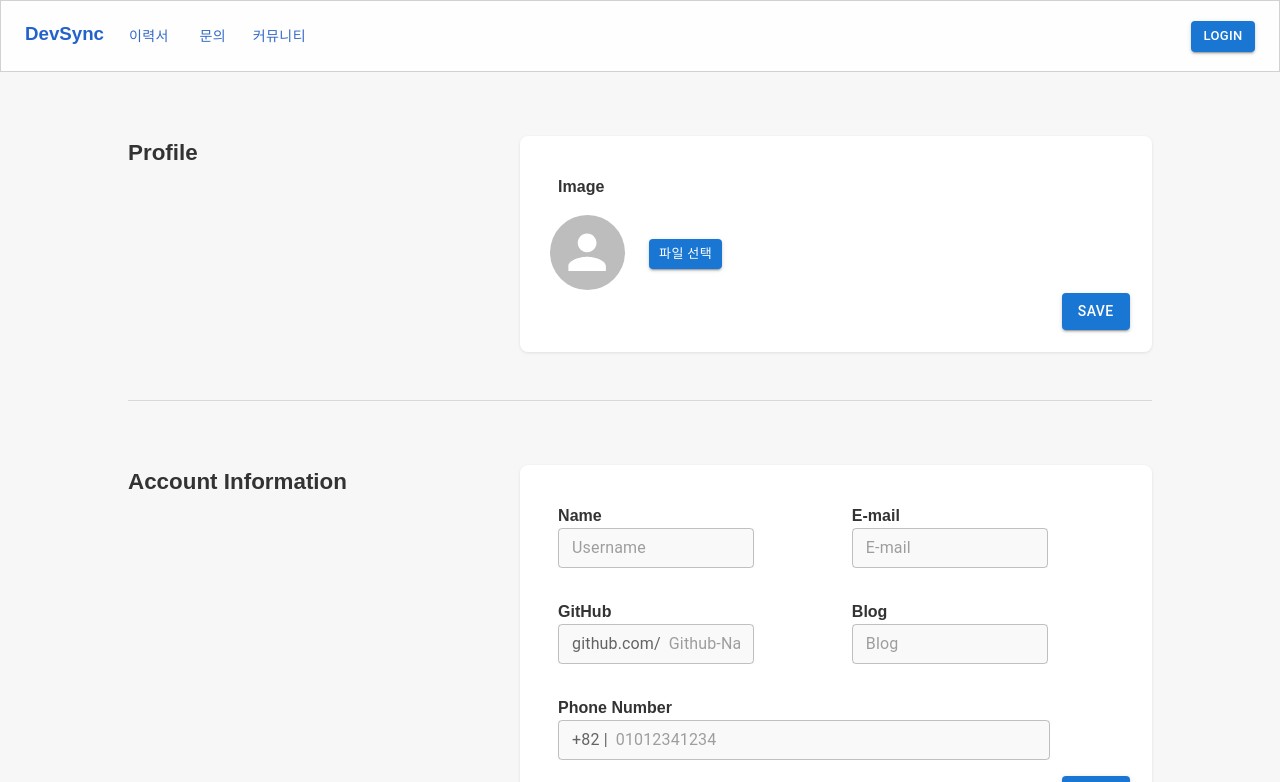
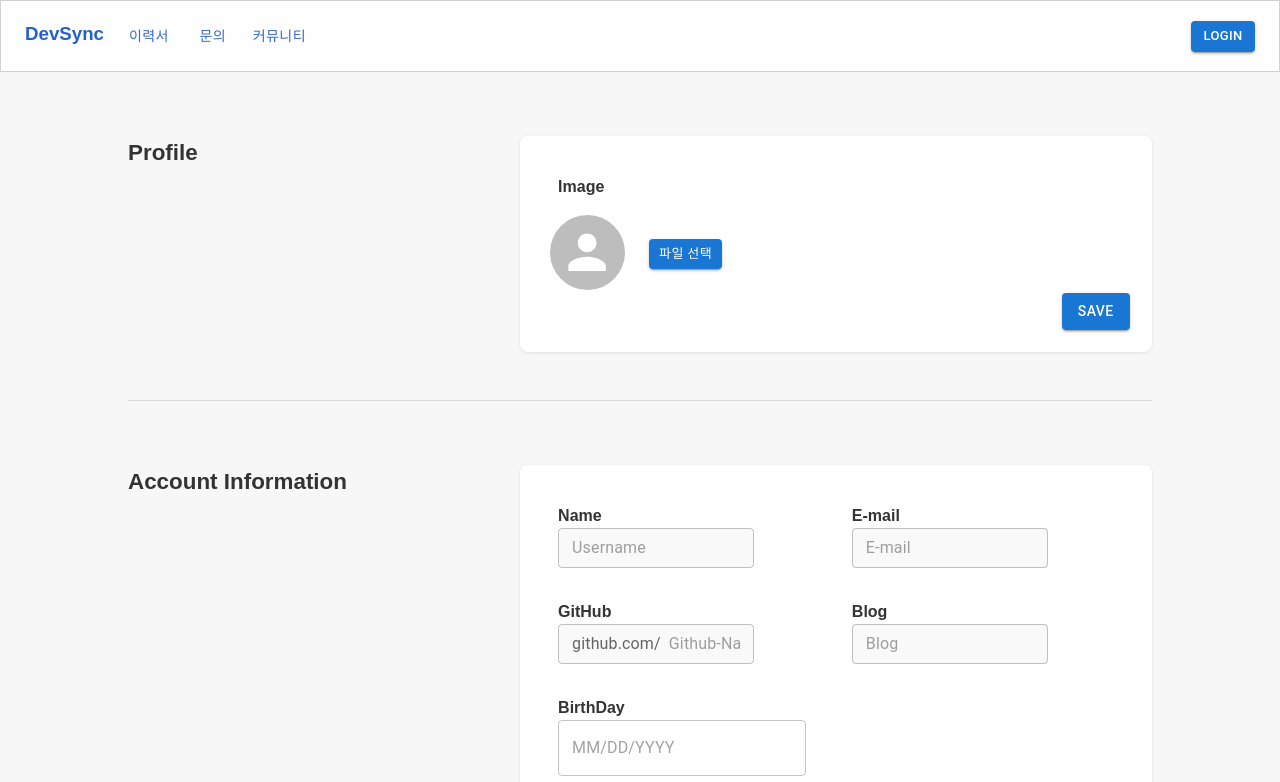
Before and after one commit to wangpy47/dev-sync, a React (Vite) app in the folder front-end/: page /users in a window 1280 px wide. Shown: the top 782 px of the page. Built offline with nearby package versions, Linux system fonts and the light colour scheme; no server answers.

Commit message:
feat. 변경된 데이터 구조에 맞게 수정 및 개인 정보 페이지 목록 추가

```diff
--- a/front-end/package.json
+++ b/front-end/package.json
@@ -14,11 +14,14 @@
     "@emotion/styled": "^11.13.0",
     "@mui/icons-material": "^6.1.3",
     "@mui/material": "^6.1.3",
+    "@mui/x-date-pickers": "^7.23.3",
+    "@mui/x-date-pickers-pro": "^7.23.3",
     "@react-oauth/google": "^0.12.1",
     "@react-pdf/renderer": "^4.0.0",
     "@react-three/drei": "^9.120.4",
     "@react-three/fiber": "^8.17.10",
     "@reduxjs/toolkit": "^2.3.0",
+    "dayjs": "^1.11.13",
     "framer-motion": "^11.12.0",
     "react": "^18.3.1",
     "react-dom": "^18.3.1",
--- a/front-end/src/components/GitResume.tsx
+++ b/front-end/src/components/GitResume.tsx
@@ -41,7 +41,7 @@ export const GitResume = () => {
 
   useEffect(() => {
     if (userData) {
-      setUsername(userData.username || "");
+      setUsername(userData.name || "");
       setEmail(userData.email || "");
       setGithubUrl(userData.githubUrl || "");
     }
--- a/front-end/src/components/ThreeCanvas.tsx
+++ b/front-end/src/components/ThreeCanvas.tsx
@@ -32,7 +32,7 @@ interface ChildComponentProps {
 
 export const ThreeCanvas = ({ gitInfo }: ChildComponentProps) => {
   const userData = useSelector((state: any) => state.login.loginInfo);
-  const [username, setUsername] = useState(userData.username || "");
+  const [username, setUsername] = useState(userData.name || "");
   const [email, setEmail] = useState(userData.email || "");
   const [githubUrl, setGithubUrl] = useState(userData.githubUrl || "");
 
--- a/front-end/src/components/UserPage.tsx
+++ b/front-end/src/components/UserPage.tsx
@@ -5,6 +5,9 @@ import Button from "@mui/material/Button";
 import TextField from "@mui/material/TextField";
 import { useEffect, useState, type SetStateAction } from "react";
 import { useDispatch, useSelector } from "react-redux";
+import { AdapterDayjs } from "@mui/x-date-pickers/AdapterDayjs";
+import { LocalizationProvider } from "@mui/x-date-pickers/LocalizationProvider";
+import { DatePicker } from "@mui/x-date-pickers/DatePicker";
 import {
   Alert,
   Collapse,
@@ -17,6 +20,8 @@ import {
   type SelectChangeEvent,
 } from "@mui/material";
 import { login } from "../redux/redux";
+import type { Dayjs } from "dayjs";
+import dayjs from "dayjs";
 
 // 공통 스타일 정의
 const containerStyle = css`
@@ -107,44 +112,41 @@ export const UserPage = () => {
   const userData = useSelector((state: any) => state.login.loginInfo);
   const dispatch = useDispatch();
   // 로컬 상태로 사용자 데이터 관리
-  const [username, setUsername] = useState(userData.username || "");
+  const [name, setUsername] = useState(userData.name || "name 값이 비어 있음");
   const [email, setEmail] = useState(userData.email || "");
   const [githubUrl, setGithubUrl] = useState(userData.githubUrl || "");
   const [blogUrl, setBlogUrl] = useState(userData.blogUrl || "");
   const [selectedFile, setSelectedFile] = useState(null); // 선택된 파일 상태
   const [previewImage, setPreviewImage] = useState(
-    userData.profileImageUrl || ""
+    userData.profile_image || ""
   );
   const [alertProfile, setAlertProfile] = useState(false);
   const [alertInfor, setAlertInfor] = useState(false);
-  const [endEducation, setEndEducation] = useState<string>("");
-  const univApi = import.meta.env.VITE_APP_UNIVLIST_API_KEY;
-  const univUrl = import.meta.env.VITE_APP_UNIV_URL;
-
-  useEffect(() => {
-    const fetchData = async () => {
-      try {
-        const response = await fetch(
-          `${univUrl}?serviceKey=${univApi}&type=json`
+  const [birthDate, setBirthDate] = useState(userData.BirthDate || null);
+  const [educationLevel, setEduLevel] = useState(
+    userData.educationLevel || null
   );
-        const result = await response.json();
-        console.log(result);
-      } catch (err) {
-        console.log(err);
-      }
-    };
-
-    fetchData();
-  }, []);
+  const [universityName, setUnivName] = useState(userData.universityName);
+  const [departmentName, setDepartName] = useState(
+    userData.departmentName || null
+  );
+  const [phone_number, setPhone] = useState(userData.phone_number || "");
 
   useEffect(() => {
     if (userData) {
-      setUsername(userData.username || "");
+      setUsername(userData.name || "");
       setEmail(userData.email || "");
       setGithubUrl(userData.githubUrl || "");
       setBlogUrl(userData.blogUrl || "");
-      setPreviewImage(userData.profileImageUrl || "");
+      setPreviewImage(userData.profile_image || "");
+      setUnivName(userData.universityName || "");
+      setDepartName(userData.departmentName || "");
+      setEduLevel(userData.educationLevel || "");
+      setBirthDate(userData.birthDate || "");
+      setPhone(userData.phone_number || "");
     }
+
+    console.log(birthDate);
   }, [userData]);
 
   const handlePreviewChange = (event: any) => {
@@ -196,31 +198,36 @@ export const UserPage = () => {
 
       body: JSON.stringify({
         email,
-        username,
+        name,
         githubUrl,
         blogUrl,
+        educationLevel,
+        departmentName,
+        universityName,
+        phone_number,
+        birthDate,
       }),
     });
+
     if (response.ok) {
       const result = await response.json();
-      console.log("Update success:", result.githubUrl);
       dispatch(login(result));
       setAlertInfor(true);
     } else {
       const error = await response.json();
-      console.error("Update failed:", error);
+      console.error("Update failed:", error, response);
     }
   };
 
   useEffect(() => {
-    if (userData.profileImageUrl) {
-      setPreviewImage(userData.profileImageUrl);
+    if (userData.profile_image) {
+      setPreviewImage(userData.profile_image);
     }
-  }, [userData.profileImageUrl]);
+  }, [userData.profile_image]);
 
   const handleEducationChange = (e: SelectChangeEvent<string>) => {
     console.log(e.target.value);
-    setEndEducation(e.target.value);
+    setEduLevel(e.target.value);
   };
 
   return (
@@ -295,7 +302,7 @@ export const UserPage = () => {
               Name
               <CustomTextField
                 label="Username"
-                value={username}
+                value={name}
                 onChange={setUsername}
               />
             </div>
@@ -329,6 +336,28 @@ export const UserPage = () => {
                 onChange={setBlogUrl}
               />
             </div>
+          </div>{" "}
+          <div
+            css={css`
+              display: flex;
+            `}
+          >
+            <div css={labelStyle}>
+              BirthDay
+              <LocalizationProvider dateAdapter={AdapterDayjs}>
+                <DatePicker
+                  value={birthDate ? dayjs(birthDate) : null}
+                  onChange={(newValue) => {
+                    if (newValue) {
+                      const formattedDate = newValue.format("YYYY-MM-DD");
+                      setBirthDate(formattedDate); // 상태 업데이트
+                    } else {
+                      setBirthDate(null); // null 처리
+                    }
+                  }}
+                />
+              </LocalizationProvider>
+            </div>
           </div>
           <div
             css={css`
@@ -339,10 +368,12 @@ export const UserPage = () => {
             <div css={LongLabelStyle}>
               Phone Number
               <TextField
-                placeholder="01012341234"
+                placeholder="010-1234-1234"
                 variant="outlined"
                 size="small"
                 css={longTextFieldStyle}
+                onChange={(e) => setPhone(e.target.value)}
+                value={phone_number}
                 slotProps={{
                   input: {
                     startAdornment: (
@@ -374,9 +405,6 @@ export const UserPage = () => {
       <div css={containerStyle}>
         <div css={headerStyle}>Career Information</div>
         <div css={sectionStyle}>
-          <Collapse in={alertProfile}>
-            <Alert severity="success">프로필이 업데이트 되었습니다.</Alert>
-          </Collapse>
           <div
             css={css`
               display: flex;
@@ -390,7 +418,7 @@ export const UserPage = () => {
                 <Select
                   displayEmpty
                   size="small"
-                  value={endEducation}
+                  value={educationLevel}
                   onChange={handleEducationChange}
                 >
                   <MenuItem value="" disabled>
@@ -405,16 +433,31 @@ export const UserPage = () => {
                 </Select>
               </FormControl>
             </div>
-            {endEducation === "대학교대학원 이상 졸업" && (
+            {educationLevel === "대학교대학원 이상 졸업" && (
+              <>
                 <div css={labelStyle}>
                   Univ
                   <TextField
                     placeholder="학교명을 입력하세요"
                     variant="outlined"
+                    value={universityName}
                     size="small"
                     sx={{ width: "45%" }}
+                    onChange={(e) => setUnivName(e.target.value)}
                   />
                 </div>
+                <div css={labelStyle}>
+                  Major
+                  <TextField
+                    placeholder="학과명을 입력하세요"
+                    variant="outlined"
+                    value={departmentName}
+                    size="small"
+                    sx={{ width: "45%" }}
+                    onChange={(e) => setDepartName(e.target.value)}
+                  />
+                </div>
+              </>
             )}
           </div>
           <div css={buttonGroupStyle}>
@@ -422,7 +465,7 @@ export const UserPage = () => {
               variant="contained"
               color="primary"
               size="medium"
-              onClick={updateProfileImage}
+              onClick={handleSave}
             >
               Save
             </Button>
--- a/front-end/src/redux/redux.ts
+++ b/front-end/src/redux/redux.ts
@@ -4,14 +4,18 @@ import { createSlice, type PayloadAction } from "@reduxjs/toolkit";
 interface LoginState {
   loggedIn: boolean;
   loginInfo: {
-    id: number | null;
+    user_id: number | null;
     email: string | null;
-    username: string | null;
-    profileImageUrl: string | null;
+    name: string | null;
+    phone_number : number | null;
+    profile_image: string | null;
     createdDt: string | null;
-    providerId: string | null;
     githubUrl: string | null;
     blogUrl: string | null;
+    universityName :string | null;
+    departmentName :string | null;
+    educationLevel: string | null;
+    birthDate :  string | null;
   };
   loginForm :boolean;
 }
@@ -20,14 +24,18 @@ interface LoginState {
 const initialState : LoginState = {
   loggedIn: false,
   loginInfo: {
-    id: null,
+    user_id: null,
     email: null,
-    username: null,
-    profileImageUrl: null,
+    name: null,
+    birthDate :null,
+    phone_number:null,
+    profile_image: null,
     createdDt: null,
-    providerId: null,
     githubUrl: null,
     blogUrl: null,
+    universityName :null,
+    departmentName :null,
+    educationLevel :null,
   },
   loginForm:false,
 }
```
Also changed, not shown: 1 other file (tests, documents, lock files or other folders). Lines whose indentation alone changed are shown as unchanged.
